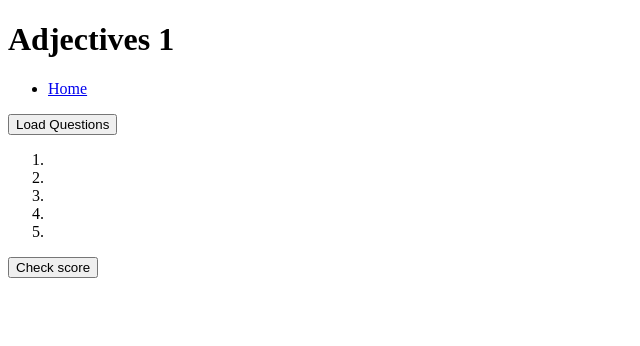
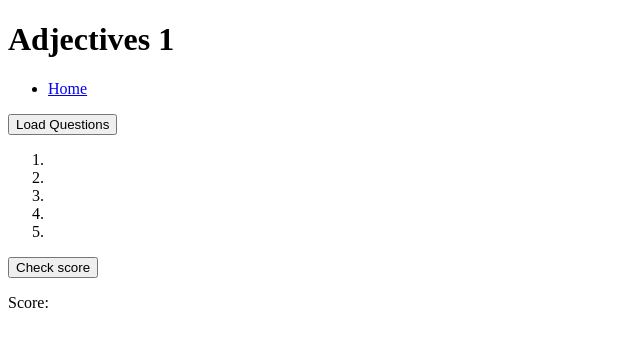
Before and after one commit to RalphLynch/germanGrammarWebsite, a website: page website/adjectives1.html in a window 1280 px wide. Shown: the full height of the page, 0-640 px from the left. Drawn offline with Linux system fonts and the light colour scheme.

Commit message:
Added score

```diff
--- a/website/adjectives1.html
+++ b/website/adjectives1.html
@@ -25,4 +25,5 @@
         </ol>
         <button onclick="checkAnswers('adjectives1')">Check score</button>
     <!--</form>-->
+    <p>Score: <div id="score"></div></p>
 </body>
```
